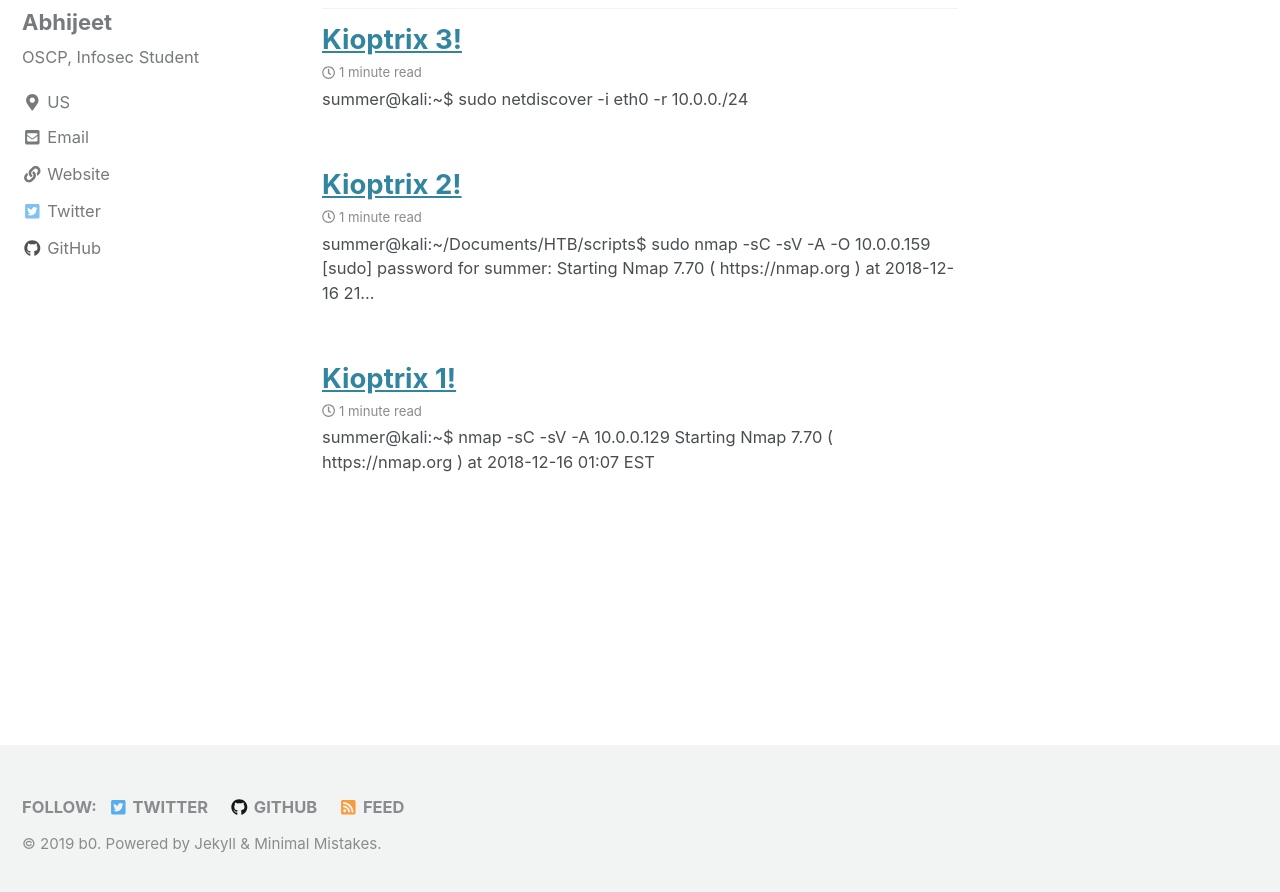
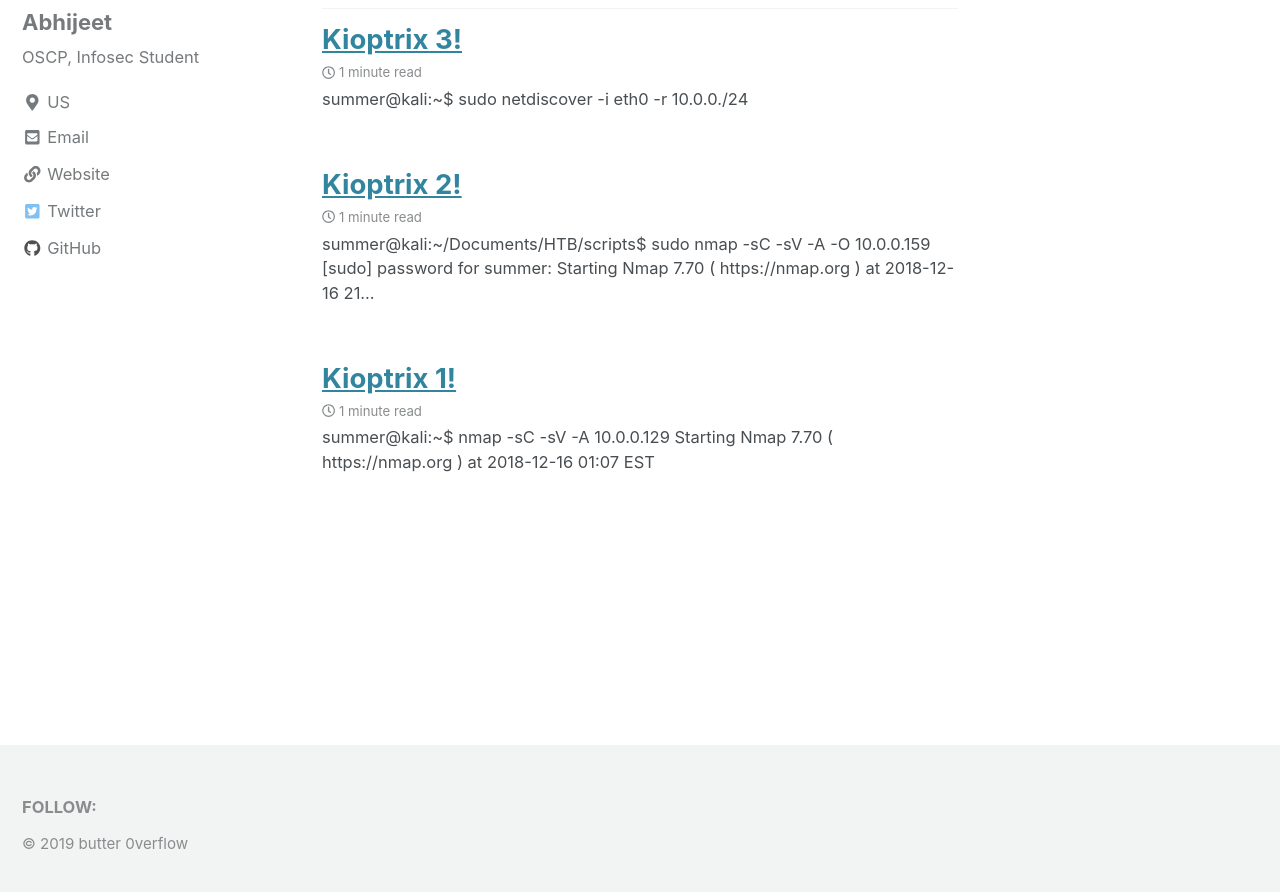
Before and after one commit to butter0verflow/butter0verflow.github.io, a Jekyll site: the page built from index.html, in a window 1280 px wide and 900 px high, scrolled down 222 px. Shown: the top 892 px of the window. Built offline with Jekyll 4.4.1, drawn with Linux system fonts in a browser that asks for light colours; cached includes are drawn as plain includes; nearby versions of some CDN libraries; the list of posts is cut into pages by our own code.

Commit message:
fixed footer

```diff
--- a/_config.yml
+++ b/_config.yml
@@ -18,7 +18,7 @@
 locale                   : "en-US"
 title                    : "butter 0verflow"
 title_separator          : "-"
-name                     : "b0"
+name                     : "butter 0verflow"
 description              : "Just another personal blog"
 url                      : "https://butter0verflow.github.io"
 baseurl                  : # the subpath of your site, e.g. "/blog"
@@ -129,15 +129,15 @@
 # Site Footer
 footer:
   links:
-    - label: "Twitter"
-      icon: "fab fa-fw fa-twitter-square"
-      url: "https://twitter.com/butter0verflow"
+    #- label: "Twitter"
+    #  icon: "fab fa-fw fa-twitter-square"
+    #  url: "https://twitter.com/butter0verflow"
     #- label: "Facebook"
     #  icon: "fab fa-fw fa-facebook-square"
     #  url: "https://facebook.com/"
-    - label: "GitHub"
-      icon: "fab fa-fw fa-github"
-      url: "https://github.com/butter0verflow"
+    #- label: "GitHub"
+    #  icon: "fab fa-fw fa-github"
+    #  url: "https://github.com/butter0verflow"
 
 
 # Reading Files
--- a/_includes/footer.html
+++ b/_includes/footer.html
@@ -12,8 +12,8 @@
       {% endfor %}
     {% endif %}
 
-    <li><a href="{% if site.atom_feed.path %}{{ site.atom_feed.path }}{% else %}{{ '/feed.xml' | relative_url }}{% endif %}"><i class="fas fa-fw fa-rss-square" aria-hidden="true"></i> {{ site.data.ui-text[site.locale].feed_label | default: "Feed" }}</a></li>
-  </ul>
+    <!-- <li><a href="{% if site.atom_feed.path %}{{ site.atom_feed.path }}{% else %}{{ '/feed.xml' | relative_url }}{% endif %}"><i class="fas fa-fw fa-rss-square" aria-hidden="true"></i> {{ site.data.ui-text[site.locale].feed_label | default: "Feed" }}</a></li>-->
+	</ul>
 </div>
 
-<div class="page__footer-copyright">&copy; {{ site.time | date: '%Y' }} {{ site.name | default: site.title }}. {{ site.data.ui-text[site.locale].powered_by | default: "Powered by" }} <a href="https://jekyllrb.com" rel="nofollow">Jekyll</a> &amp; <a href="https://mademistakes.com/work/minimal-mistakes-jekyll-theme/" rel="nofollow">Minimal Mistakes</a>.</div>
+<div class="page__footer-copyright">&copy; {{ site.time | date: '%Y' }} {{ site.name | default: site.title }} </div>
```
